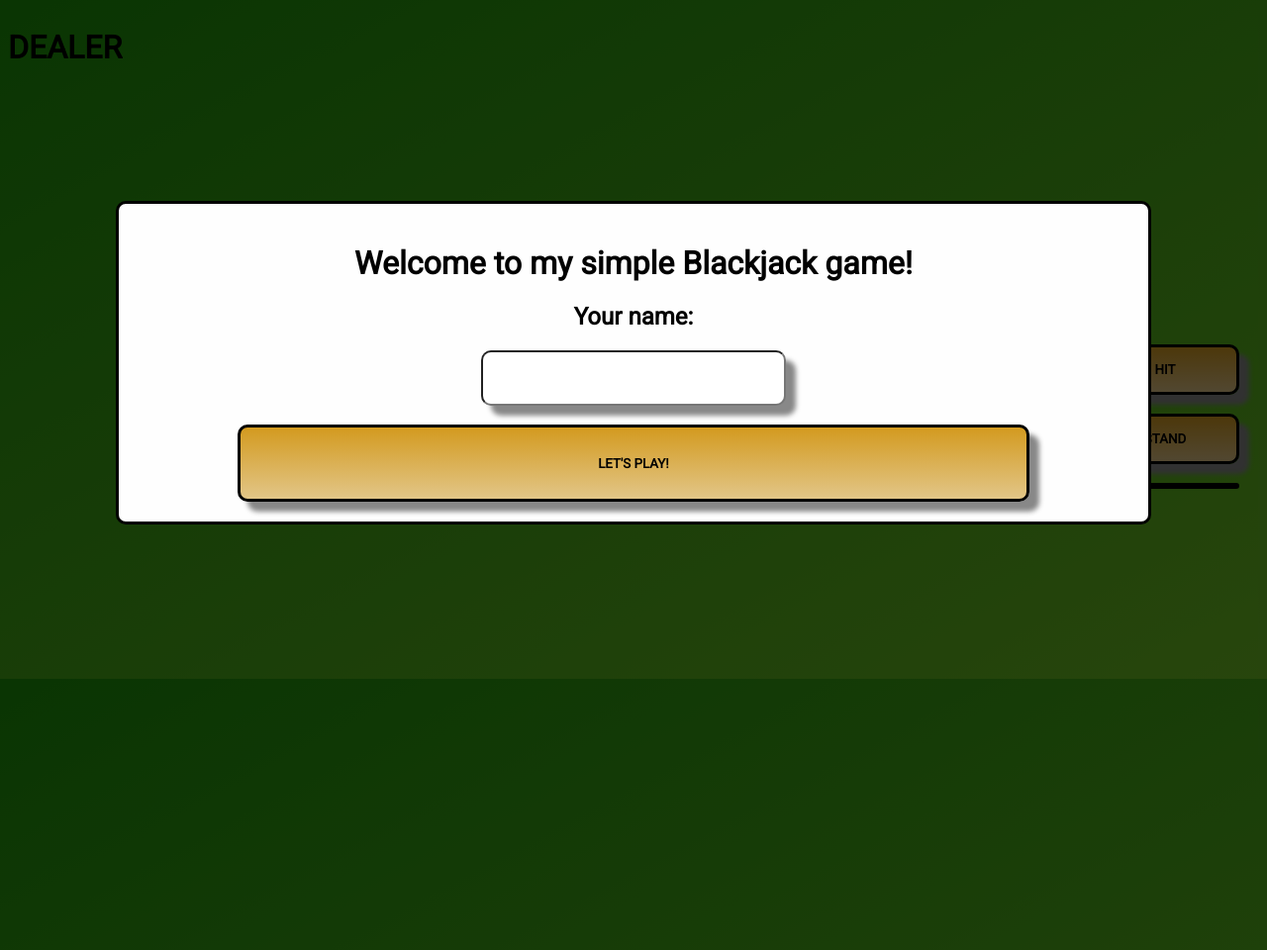
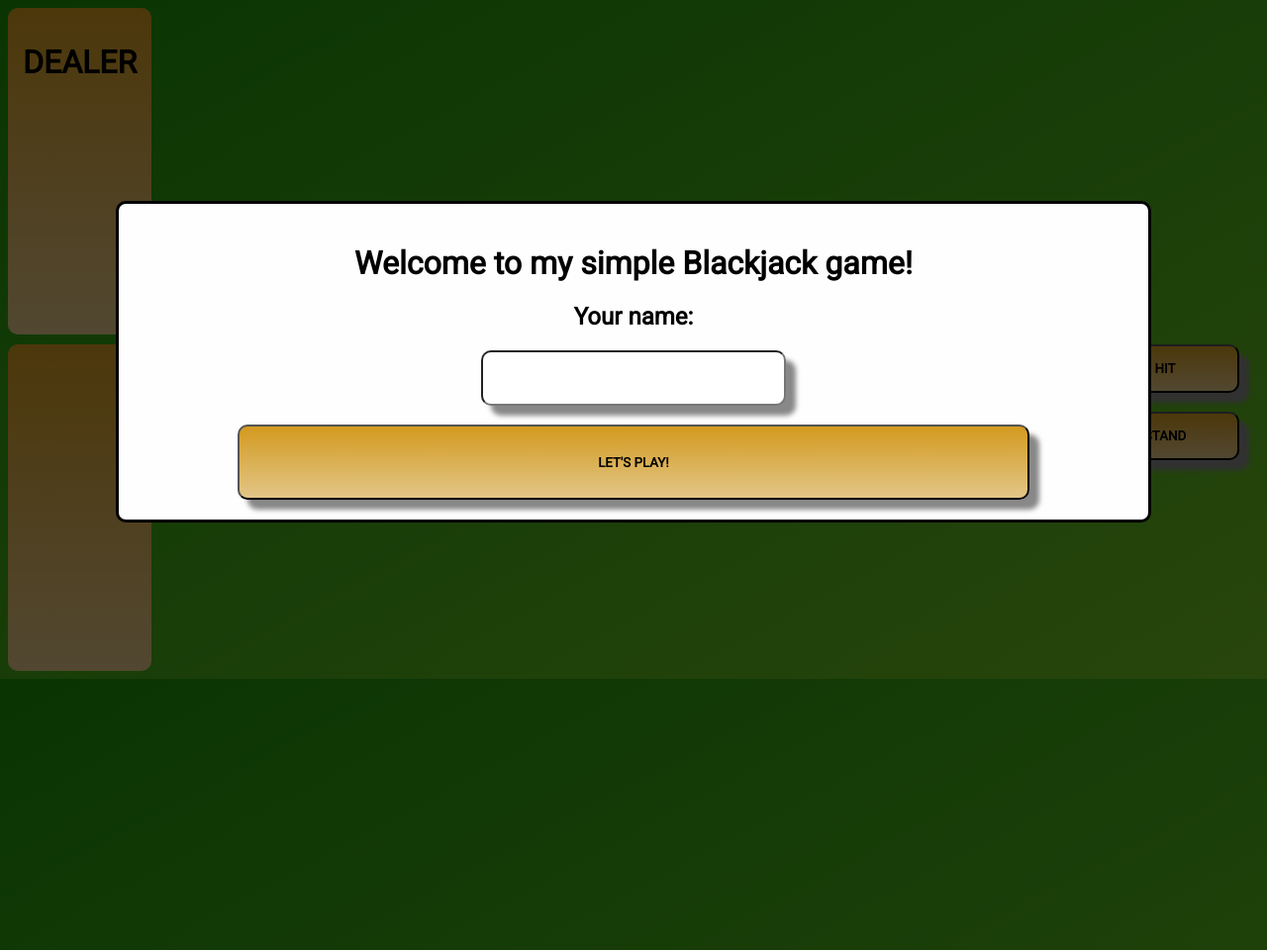
Before and after one commit to Glitches/blackjackjavascript, a PHP site: page /blackjack.html in a window 1280 px wide. Shown: the whole page at 99% size. Run offline with PHP 8.4, Linux system fonts and the light colour scheme; some libraries are stand-ins or nearby versions.

Commit message:
Bug fix and add color background to names

```diff
--- a/script.js
+++ b/script.js
@@ -52,7 +52,7 @@
       let x = drawCard();
       dealer.cards.push(x);
       //let d = cards[x];
-      let a = "<img id='back' src='deck/back.png'>"
+      let a = "<img id='back' src='deck/playing-card-back.jpg'>"
       $('#dealer').append(a);
       humanCard();
       dealerCard();
--- a/style.css
+++ b/style.css
@@ -26,7 +26,6 @@
 }
 
 button {
-  border: 3px, solid, black;
   border-radius: 10px;
   background: linear-gradient(#d39a1f, #e2c688);
   padding: 15px;
@@ -59,10 +58,11 @@
 #myPoints {
   grid-column: 10;
   grid-row: 2;
-  border: 3px, solid, black;
+}
+#xyz {
   border-radius: 10px;
+  background: linear-gradient(#d39a1f, #e2c688);
 }
-
 #dealer {
   grid-column: 2/9;
   grid-row: auto;
@@ -76,11 +76,17 @@
 #dealer-name {
   grid-column: 1;
   grid-row: 1;
+  padding: 15px;
+  border-radius: 10px;
+  background: linear-gradient(#d39a1f, #e2c688);
 }
 
 #player-name {
   grid-column: 1;
   grid-row: 2;
+  padding: 15px;
+  border-radius: 10px;
+  background: linear-gradient(#d39a1f, #e2c688);
 }
 
 .container {
```
